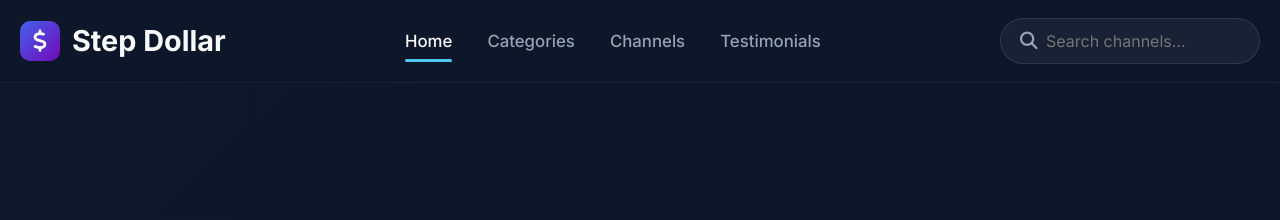
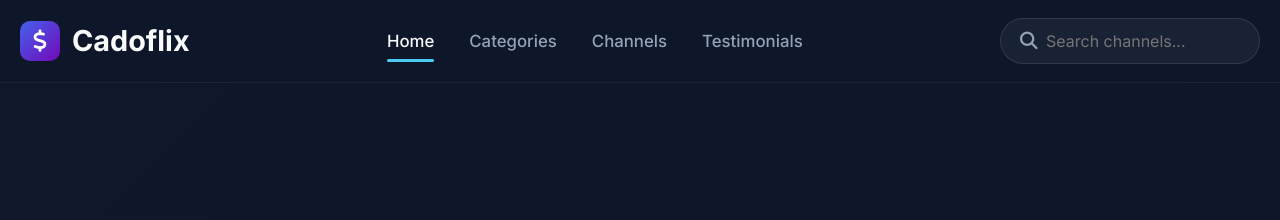
Before and after one commit to motioncraft09/ytsell, a plain HTML site: page index.html in a window 1280 px wide. Shown: the top 220 px of the page. Drawn offline with Linux system fonts and the light colour scheme.

Commit message:
Update index.html

```diff
--- a/index.html
+++ b/index.html
@@ -796,7 +796,7 @@
                     <div class="logo-icon">
                         <i class="fas fa-dollar-sign"></i>
                     </div>
-                    <span>Step Dollar</span>
+                    <span>Cadoflix</span>
                 </a>
 
                 <div class="nav-links">
```
